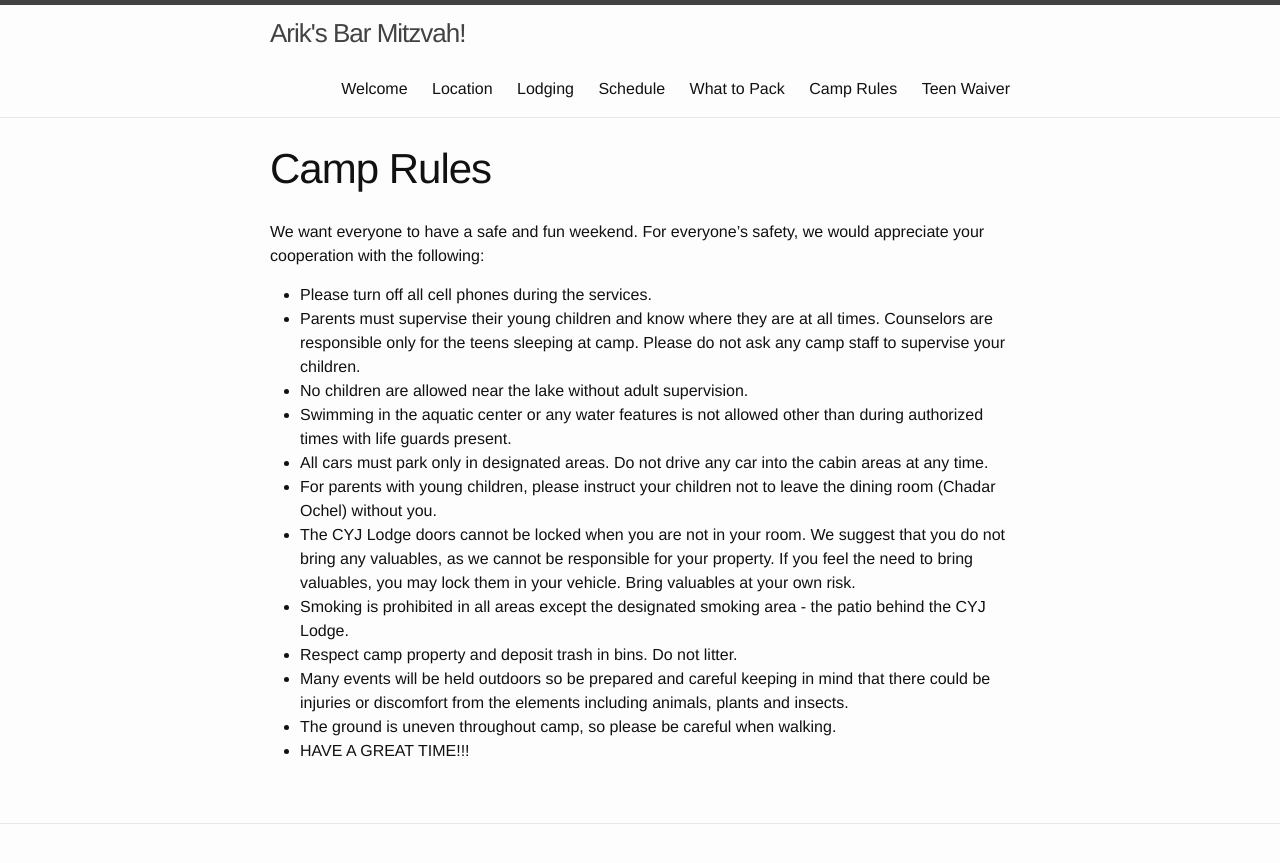
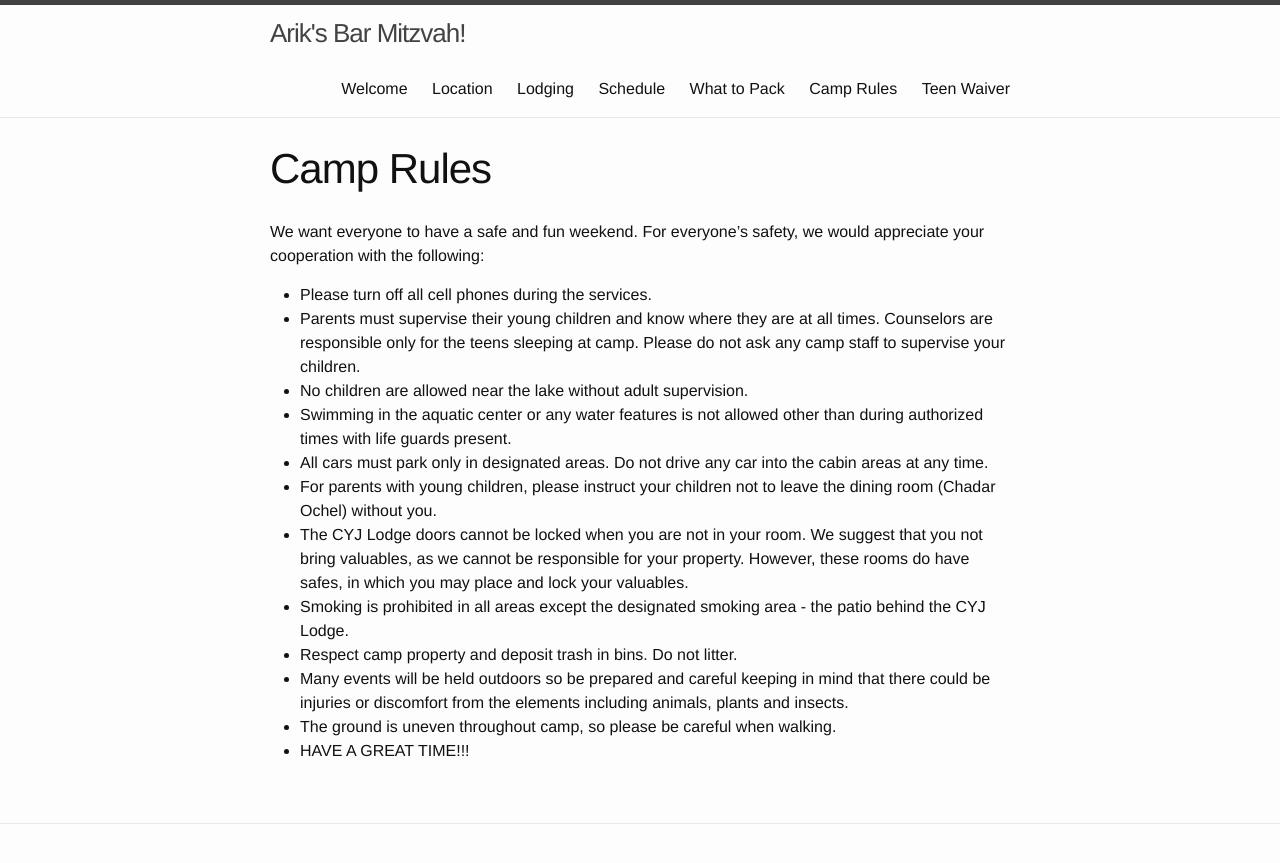
Before and after one commit to eitansuez/arik, a Jekyll site: the page built from camprules.md, in a window 1280 px wide. Shown: the top 863 px of the page. Built offline with Jekyll 4.4.1, drawn with Linux system fonts in a browser that asks for light colours.

Commit message:
more edits

```diff
--- a/camprules.md
+++ b/camprules.md
@@ -14,7 +14,7 @@ we would appreciate your cooperation with the following:
 * Swimming in the aquatic center or any water features is not allowed other than during authorized times with life guards present.
 * All cars must park only in designated areas. Do not drive any car into the cabin areas at any time.
 * For parents with young children, please instruct your children not to leave the dining room (Chadar Ochel) without you.
-* The CYJ Lodge doors cannot be locked when you are not in your room. We suggest that you do not bring any valuables, as we cannot be responsible for your property. If you feel the need to bring valuables, you may lock them in your vehicle. Bring valuables at your own risk.
+* The CYJ Lodge doors cannot be locked when you are not in your room. We suggest that you not bring valuables, as we cannot be responsible for your property. However, these rooms do have safes, in which you may place and lock your valuables.
 * Smoking is prohibited in all areas except the designated smoking area - the patio behind the CYJ Lodge.
 * Respect camp property and deposit trash in bins. Do not litter.
 * Many events will be held outdoors so be prepared and careful keeping in mind that there could be injuries or discomfort from the elements including animals, plants and insects.
```
Also changed, not shown: location.md (+6 -0 lines), pack.md (+1 -1 lines), schedule.md (+1 -1 lines).
